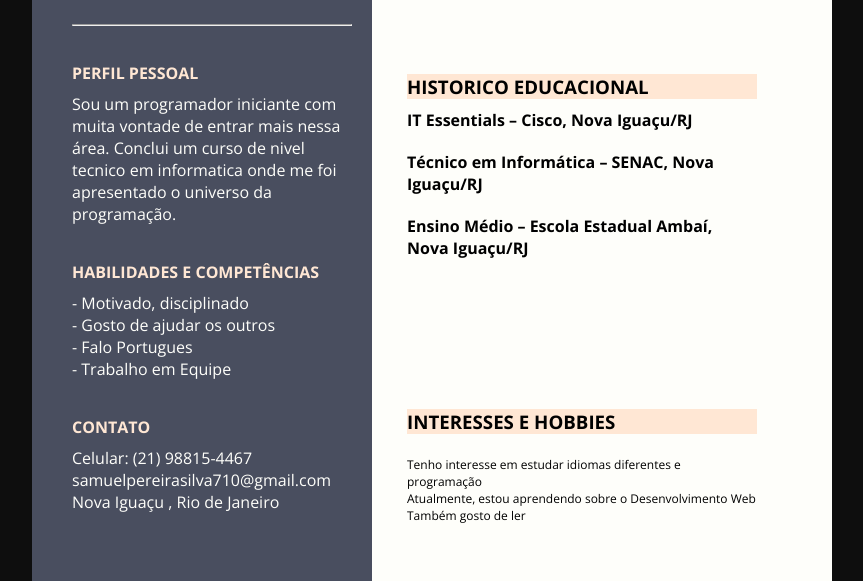
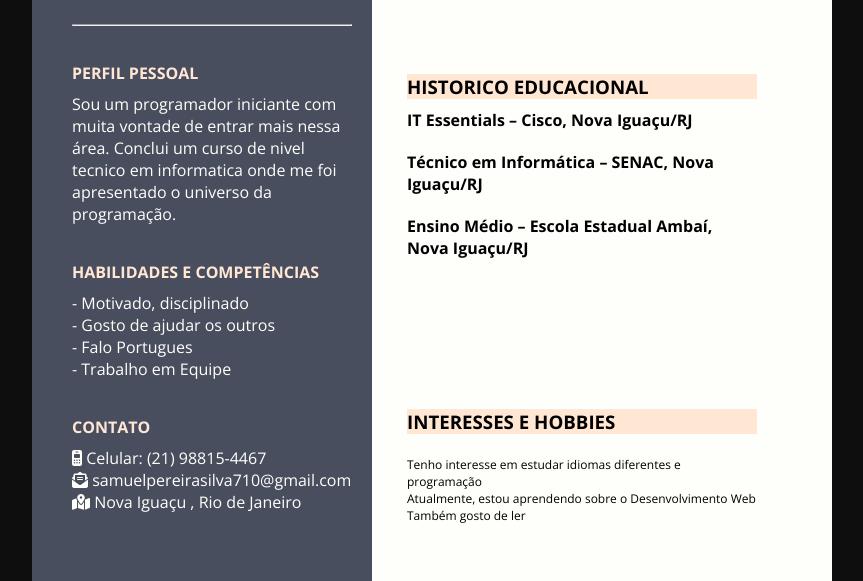
Before and after one commit to SalMUEL819634SilvaPere/Curriculo, a plain HTML site: page index.html in a window 1280 px wide. Shown: the part 371-952 px from the top of the page, without its empty margins (208-1071 px from the left). Drawn offline with nearby package versions, Linux system fonts and the light colour scheme; files that its build step writes are made by us from their sources; the site is published under a folder, as on GitHub Pages, so addresses that start at the root find nothing.

Commit message:
Update index.html

```diff
--- a/index.html
+++ b/index.html
@@ -20,7 +20,7 @@
         rel="stylesheet">
 
     <!-- Icones -->
-    <link rel="stylesheet" href="/fontawesome-free-6.3.0-web/fontawesome-free-6.3.0-web/css/all.min.css">
+    <link rel="stylesheet" href="css/all.min.css">
 
 </head>
 
```
